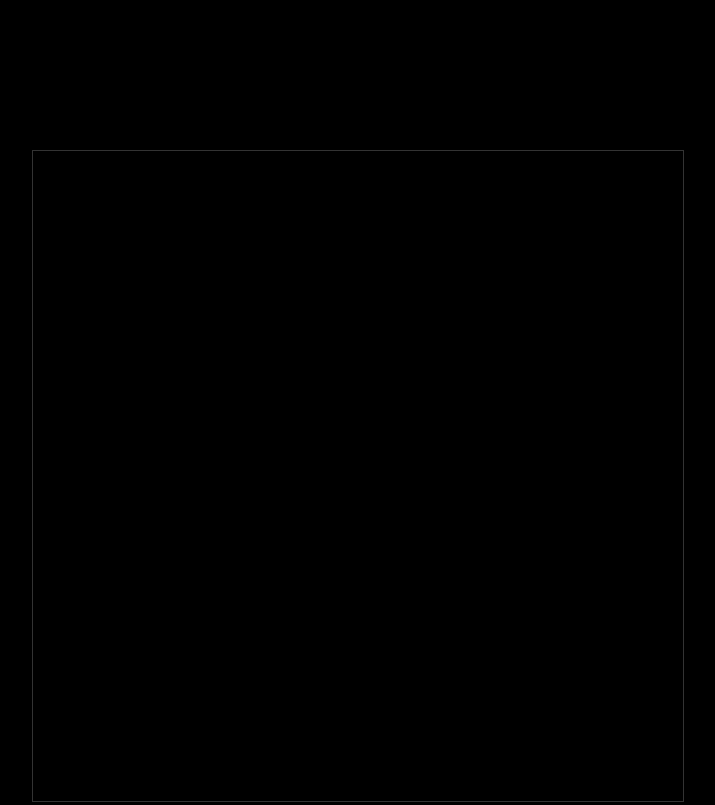
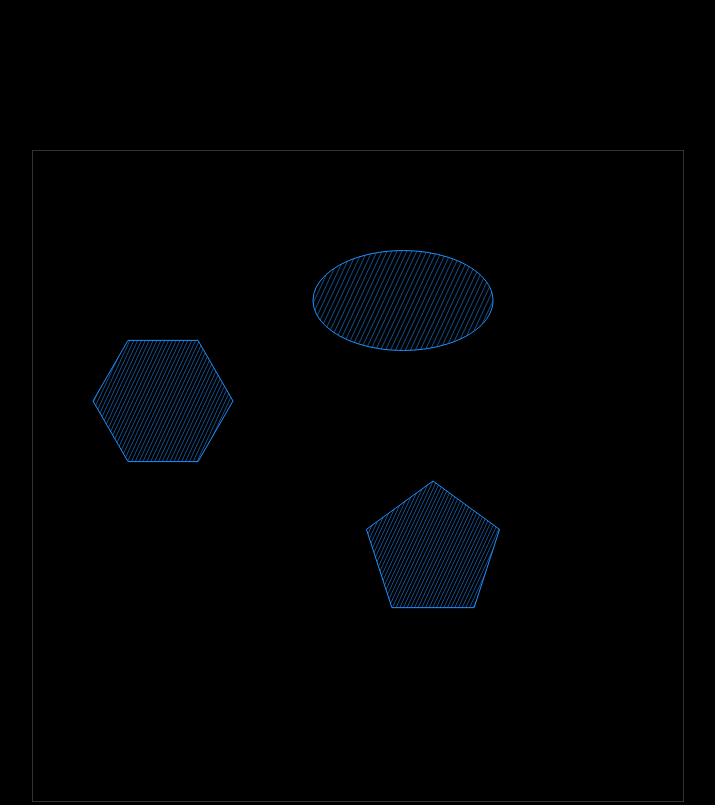
Before and after one commit to DTHRT/simple-svg-editor, a website with bundled scripts: page public/index.html in a window 1280 px wide. Shown: the whole page, without its empty margins (282-997 px from the left). Built offline with nearby package versions, Linux system fonts and the light colour scheme.

Commit message:
feat: add static objects to index.html

```diff
--- a/public/index.html
+++ b/public/index.html
@@ -21,6 +21,27 @@
           <line id="linea" y2="1%"></line>
         </pattern>
       </defs>
+      <g id="1">
+        <polygon
+          fill="url(#trama)"
+          points="70,0 35.00000000000001,60.6217782649107 -34.999999999999986,60.62177826491071 -70,8.572527594031473e-15 -35.00000000000003,-60.621778264910695 35.00000000000001,-60.6217782649107 70,-1.7145055188062946e-14"
+          transform="translate(130, 250) rotate(0)"
+        ></polygon>
+      </g>
+      <g id="2">
+        <polygon
+          fill="url(#trama)"
+          points="0,-70 66.57395614066074,-21.631189606246316 41.14496766047312,56.63118960624632 -41.144967660473114,56.63118960624632 -66.57395614066075,-21.63118960624631 -1.2858791391047208e-14,-70"
+          transform="translate(400, 400) rotate(0)"
+        ></polygon>
+      </g>
+      <g id="3">
+        <path
+          d="M-90,0 a90,50 0 1, 0 0,-1  z"
+          fill="url(#trama)"
+          transform="translate(370, 150) rotate(0)"
+        ></path>
+      </g>
     </svg>
 
     <script src="./main.js" type="module"></script>
```
